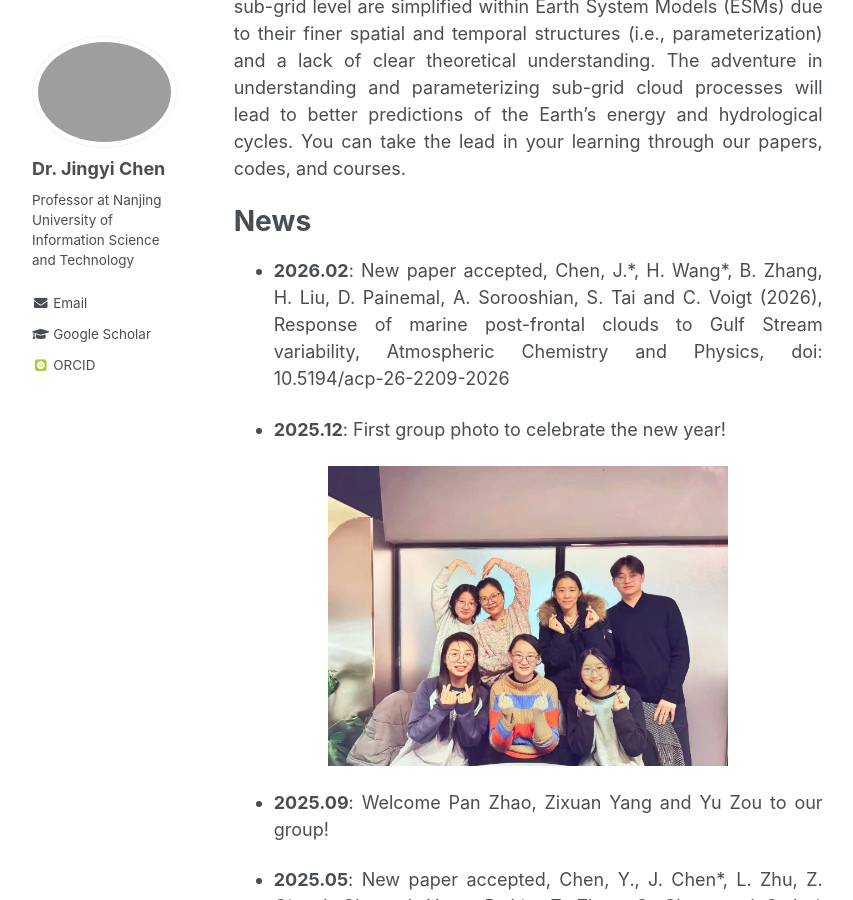
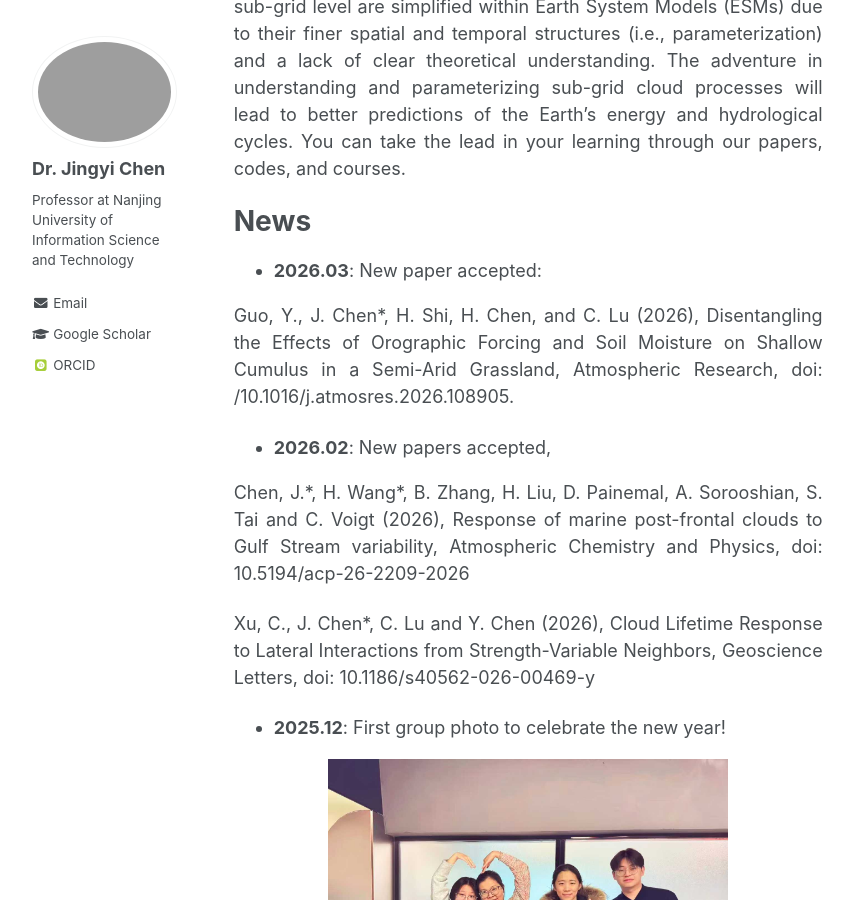
Before and after one commit to Jingyi-Chen/jingyi-chen.github.io, a Jekyll site: the page built from _pages/about.md, in a window 1280 px wide and 900 px high, scrolled down 835 px. Shown: the whole window, without its empty margins (132-985 px from the left). Built offline with Jekyll 4.4.1, drawn with Linux system fonts in a browser that asks for light colours; some web fonts are replaced.

Commit message:
Update about.md

```diff
--- a/_pages/about.md
+++ b/_pages/about.md
@@ -14,7 +14,16 @@ I am focused on addressing several grand challenges related to cloud processes a
 
 News
 ======
-* **2026.02**: New paper accepted, Chen, J.\*, H. Wang\*, B. Zhang, H. Liu, D. Painemal, A. Sorooshian, S. Tai and C. Voigt (2026), Response of marine post-frontal clouds to Gulf Stream variability, Atmospheric Chemistry and Physics, doi: 10.5194/acp-26-2209-2026
+
+* **2026.03**: New paper accepted:
+
+Guo, Y., J. Chen\*, H. Shi, H. Chen, and C. Lu (2026), Disentangling the Effects of Orographic Forcing and Soil Moisture on Shallow Cumulus in a Semi-Arid Grassland, Atmospheric Research, doi: /10.1016/j.atmosres.2026.108905.
+
+* **2026.02**: New papers accepted,
+
+Chen, J.\*, H. Wang\*, B. Zhang, H. Liu, D. Painemal, A. Sorooshian, S. Tai and C. Voigt (2026), Response of marine post-frontal clouds to Gulf Stream variability, Atmospheric Chemistry and Physics, doi: 10.5194/acp-26-2209-2026
+
+Xu, C., J. Chen*, C. Lu and Y. Chen (2026), Cloud Lifetime Response to Lateral Interactions from Strength-Variable Neighbors, Geoscience Letters, doi: 10.1186/s40562-026-00469-y
 
 * **2025.12**: First group photo to celebrate the new year!
 <p align="center">
```
